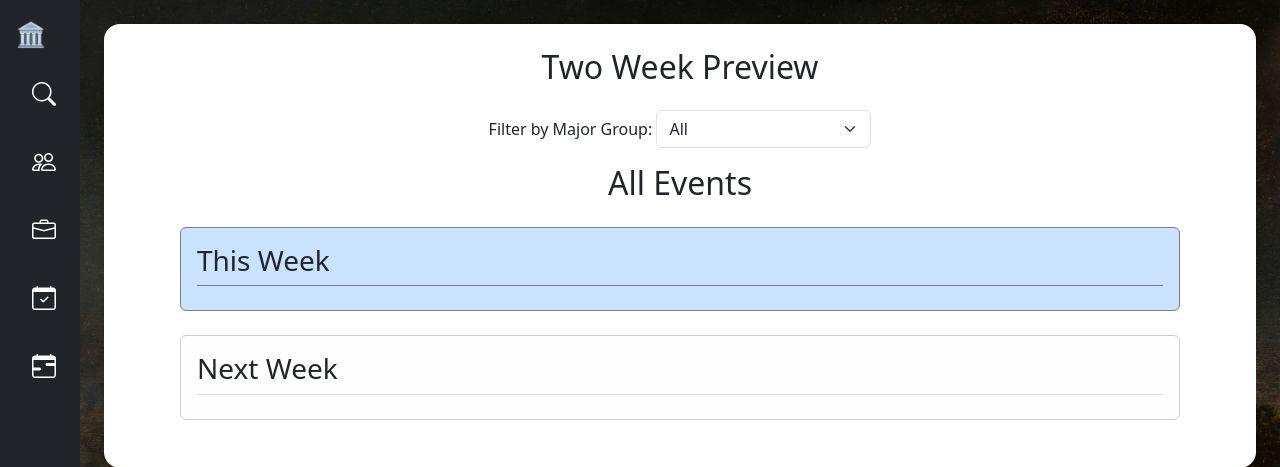
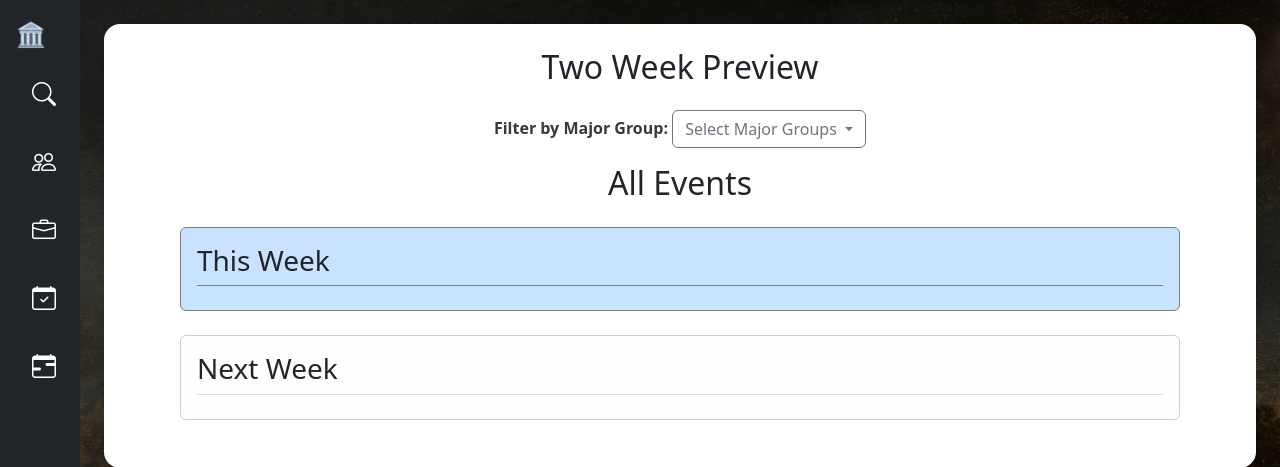
Before and after one commit to wwwillott/byucareersinternaldatabase, a Flask app: page /two_week_preview in a window 1280 px wide. Shown: the top 467 px of the page. Run offline with Flask 3, Linux system fonts and the light colour scheme; data that the repository does not hold is empty; some libraries are stand-ins or nearby versions.

Commit message:
multiselect on 2wp

```diff
--- a/app.py
+++ b/app.py
@@ -931,7 +931,10 @@
 @app.route('/two_week_preview')
 def two_week_preview():
     conn = get_connection()
-    major_group_filter = request.args.get('major_group', None)  # get filter from query string
+
+    major_group_str = request.args.get('major_group', '')
+    major_groups = [g.strip() for g in major_group_str.split(',') if g.strip()] if major_group_str else []
+
 
     today = datetime.utcnow().date()
     two_weeks_later = today + timedelta(days=13)  # 14 days including today means 0..13 days after today
@@ -944,9 +947,9 @@
     """
     params = [today, two_weeks_later]
 
-    if major_group_filter:
-        sql += " AND MajorGroup LIKE %s"
-        params.append(f"%{major_group_filter}%")  # Use LIKE for partial matches
+    if major_groups:
+        sql += " AND (" + " OR ".join(["MajorGroup LIKE %s"] * len(major_groups)) + ")"
+        params.extend([f"%{mg}%" for mg in major_groups])
 
     with conn.cursor() as cur:
         cur.execute(sql, params)
@@ -965,11 +968,18 @@
         # You might want to skip weekends here if you want strictly Mon-Fri only,
         # or filter in the template (you currently show only 5 days each week)
 
+    color_map = {
+        'CivilandConstruction': "#eb833e",
+        'Mathematics': '#2196f3',
+        # add your other major groups here
+    }
+
     return render_template(
         'two_week_preview.html',
         events=events_dicts,
-        major_group=major_group_filter,
-        days=days
+        major_group=major_groups,
+        days=days,
+        color_map=color_map
     )
 
 
--- a/templates/two_week_preview.html
+++ b/templates/two_week_preview.html
@@ -5,28 +5,56 @@
 <h2 class="text-center mb-4">Two Week Preview</h2>
 
 <div class="text-center mb-3">
-  <label for="majorGroupFilter">Filter by Major Group:</label>
-  <select id="majorGroupFilter" class="form-select d-inline-block w-auto" onchange="onFilterChange()">
-    <option value="">All</option>
-    <option value="Civil and Construction" {% if major_group == 'Civil and Construction' %}selected{% endif %}>Civil and Construction</option>
-    <option value="Mathematics" {% if major_group == 'Mathematics' %}selected{% endif %}>Mathematics</option>
-    <option value="Engineering" {% if major_group == 'Engineering' %}selected{% endif %}>Engineering</option>
-    <!-- Add more options as needed and change dictionary below-->
-  </select>
+  <label for="majorGroupFilterDropdown" class="form-label">Filter by Major Group:</label>
+  <div class="dropdown d-inline-block">
+    <button class="btn btn-outline-secondary dropdown-toggle" type="button" id="majorGroupFilterDropdown" data-bs-toggle="dropdown" aria-expanded="false">
+      Select Major Groups
+    </button>
+    <form class="dropdown-menu p-3" aria-labelledby="majorGroupFilterDropdown" id="majorGroupFilterForm">
+      <div class="form-check">
+        <input class="form-check-input" type="checkbox" value="Civil and Construction" id="majorCivil" name="major_group"
+          {% if 'Civil and Construction' in major_groups %}checked{% endif %}>
+        <label class="form-check-label" for="majorCivil">Civil and Construction</label>
+      </div>
+      <div class="form-check">
+        <input class="form-check-input" type="checkbox" value="Mathematics" id="majorMath" name="major_group"
+          {% if 'Mathematics' in major_groups %}checked{% endif %}>
+        <label class="form-check-label" for="majorMath">Mathematics</label>
+      </div>
+      <div class="form-check">
+        <input class="form-check-input" type="checkbox" value="Engineering" id="majorEng" name="major_group"
+          {% if 'Engineering' in major_groups %}checked{% endif %}>
+        <label class="form-check-label" for="majorEng">Engineering</label>
+      </div>
+      <!-- Add more checkboxes as needed -->
+      <button type="button" class="btn btn-primary btn-sm mt-2" onclick="applyFilter()">Apply</button>
+    </form>
+  </div>
 </div>
 
-{% set display_names = {
-  "Civil and Construction": "Civil and Construction",
-  "Mathematics": "Mathematics",
-  "Engineering": "Engineering"
-} %}
+<script>
+  function applyFilter() {
+    const checkboxes = document.querySelectorAll('#majorGroupFilterForm input[name="major_group"]:checked');
+    const selected = Array.from(checkboxes).map(cb => cb.value);
+    const url = new URL(window.location);
+
+    if (selected.length > 0) {
+      url.searchParams.set('major_group', selected.join(','));
+    } else {
+      url.searchParams.delete('major_group');
+    }
+
+    window.location = url.toString();
+  }
+</script>
 
 <script>
   function onFilterChange() {
-    const filter = document.getElementById('majorGroupFilter').value;
+    const select = document.getElementById('majorGroupFilter');
+    const selected = Array.from(select.selectedOptions).map(o => o.value);
     const url = new URL(window.location);
-    if (filter) {
-      url.searchParams.set('major_group', filter);
+    if (selected.length > 0) {
+      url.searchParams.set('major_group', selected.join(','));
     } else {
       url.searchParams.delete('major_group');
     }
@@ -51,32 +79,23 @@
       border-radius: 6px;
       background: #c9e2ff;
     }
-    .week-box h3 {
+    .week-box h3, .week-box-sad h3 {
       margin-top: 0;
       border-bottom: 1px solid #ddd;
       padding-bottom: 0.5rem;
     }
     .week-box-sad h3 {
-      margin-top: 0;
-      border-bottom: 1px solid #7e7e7e;
-      padding-bottom: 0.5rem;
+      border-color: #7e7e7e;
     }
     .event-row {
     display: grid;
-    grid-template-columns: 1fr 1.5fr 3fr 2fr 2fr; /* last column uses 2fr too */
-    /*
-    Columns:
-    - Weekday/Date: 1fr (smaller)
-    - Type: 1.5fr
-    - Company: 3fr
-    - Time: 2fr
-    - Location: 2fr
-    */
+    grid-template-columns: 1fr 1.5fr 3fr 2fr 2fr;
+    /* Columns: Weekday/Date | Type | Company | Time | Location */
     gap: 10px;
     padding: 6px 0;
     border-bottom: 1px solid #eee;
     align-items: center;
-    white-space: nowrap; /* prevent wrapping */
+    white-space: nowrap;
   }
   .event-row:last-child {
     border-bottom: none;
@@ -84,18 +103,39 @@
   .event-cell {
     overflow: visible;
     text-overflow: clip;
-    white-space: nowrap; /* prevents wrapping */
-  }
-  .event-cell.date {
-    flex: 1.2;
+    white-space: nowrap;
   }
   .event-cell.company {
-    flex: 2;
+    display: flex;
+    align-items: center;
   }
+
+  /* Color coding for major groups */
+  .event-color-marker {
+    width: 12px;
+    height: 12px;
+    display: inline-block;
+    margin-right: 6px;
+    border-radius: 2px;
+    flex-shrink: 0;
+  }
+  .color-Civil_and_Construction { background-color: #ffd700; }  /* gold */
+  .color-Mathematics { background-color: #1e90ff; }            /* dodger blue */
+  .color-Engineering { background-color: #32cd32; }            /* lime green */
 </style>
 
+{% set major_group_colors = {
+  "Civil and Construction": "color-Civil_and_Construction",
+  "Mathematics": "color-Mathematics",
+  "Engineering": "color-Engineering"
+} %}
+
 <h2 class="text-center mb-3">
-  {{ display_names.get(major_group, "All") }} Events
+  {% if major_groups %}
+    {{ major_groups }} Events
+  {% else %}
+    All Events
+  {% endif %}
 </h2>
 
 <div class="week-box-sad">
@@ -115,7 +155,18 @@
             Info Session
           {% endif %}
         </div>
-        <div class="event-cell company"><strong>{{ event.Company or event.EmployerName or '' }}</strong></div>
+        <div class="event-cell company">
+          {% set groups = event.MajorGroup.split(',') if event.MajorGroup else [] %}
+          {% set color_class = '' %}
+          {% for g in groups %}
+            {% set g_trim = g.strip() %}
+            {% if g_trim in major_group_colors %}
+              {% set color_class = major_group_colors[g_trim] %}
+            {% endif %}
+          {% endfor %}
+          <span class="event-color-marker {{ color_class }}"></span>
+          <strong>{{ event.Company or event.EmployerName or '' }}</strong>
+        </div>
         <div class="event-cell">{{ event | format_time_range }}</div>
         <div class="event-cell">{{ event.Location or event.Building ~ ' ' ~ event.Room }}</div>
       </div>
@@ -140,7 +191,18 @@
             Info Session
           {% endif %}
         </div>
-        <div class="event-cell company"><strong>{{ event.Company or event.EmployerName or '' }}</strong></div>
+        <div class="event-cell company">
+          {% set groups = event.MajorGroup.split(',') if event.MajorGroup else [] %}
+          {% set color_class = '' %}
+          {% for g in groups %}
+            {% set g_trim = g.strip() %}
+            {% if g_trim in major_group_colors %}
+              {% set color_class = major_group_colors[g_trim] %}
+            {% endif %}
+          {% endfor %}
+          <span class="event-color-marker {{ color_class }}"></span>
+          <strong>{{ event.Company or event.EmployerName or '' }}</strong>
+        </div>
         <div class="event-cell">{{ event | format_time_range }}</div>
         <div class="event-cell">{{ event.Location or event.Building ~ ' ' ~ event.Room }}</div>
       </div>
```
